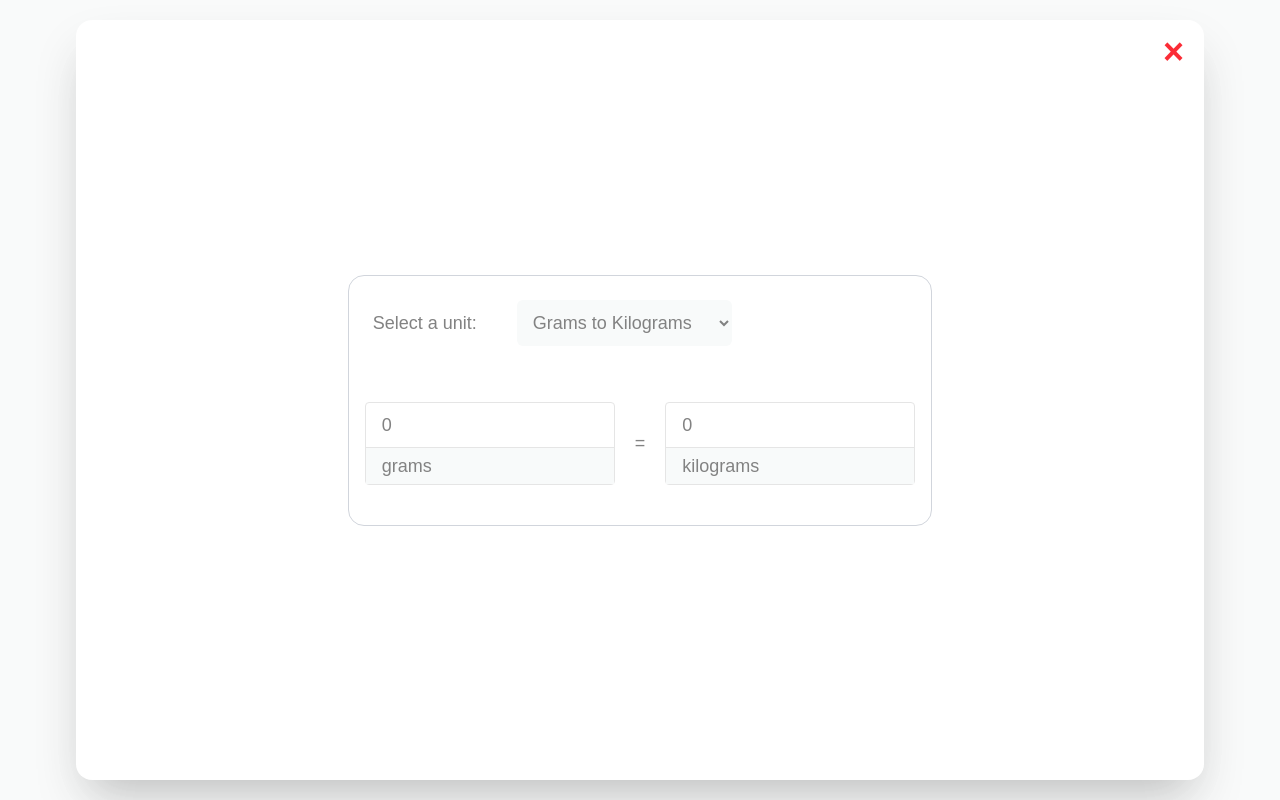
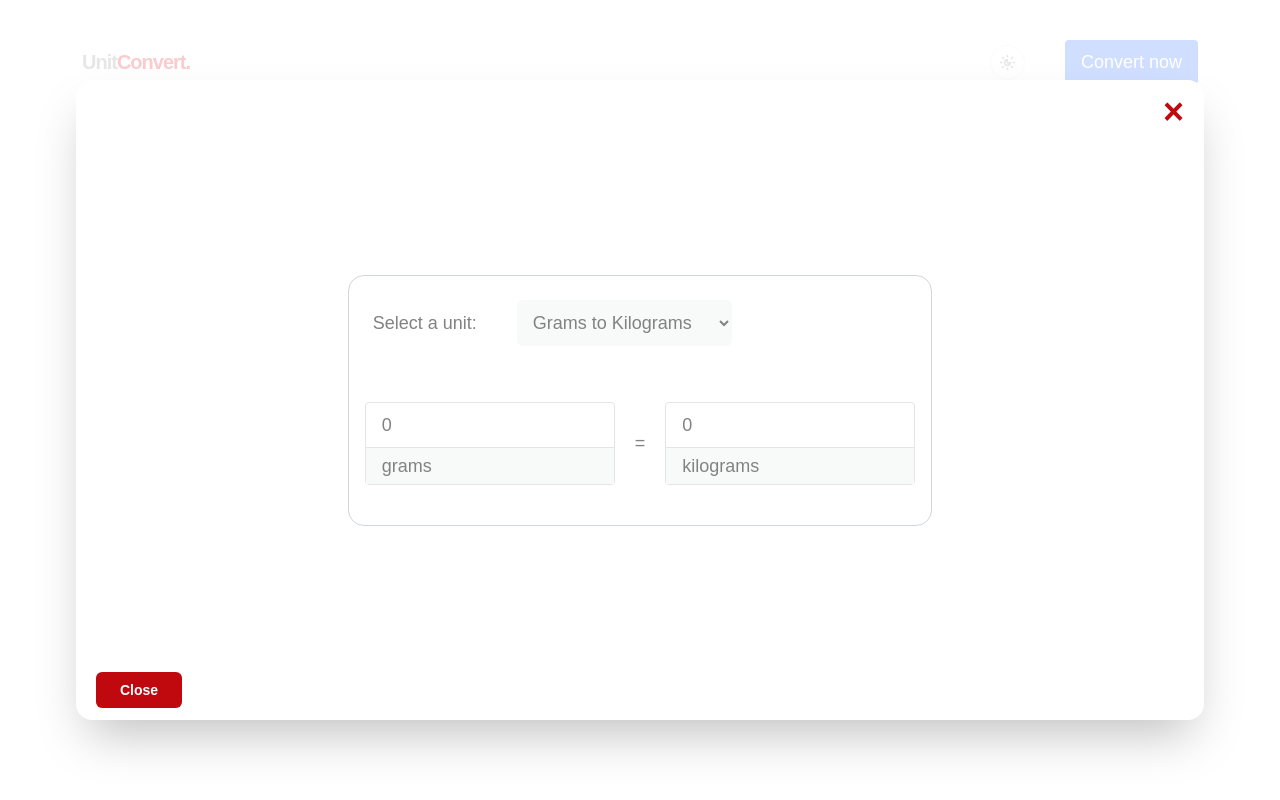
Before and after one commit to BernardSDev/unit.converter.frontend, a Next.js app: page / in a window 1280 px wide. Both pictures are taken after a click on the button "Convert". Built offline with nearby package versions, Linux system fonts and the light colour scheme; a web font is replaced by a local one.

Commit message:
Add close button in Modal.tsx

```diff
--- a/app/components/Modal.tsx
+++ b/app/components/Modal.tsx
@@ -28,15 +28,21 @@ export default function Modal({ isOpen, onClose, children }: ModalProps) {
     if (!modalRoot) return null;
 
     return ReactDOM.createPortal(
-        <div className="fixed inset-0 bg-secondary/85 flex items-center justify-center z-50">
-            <div className="fixed h-[95svh] w-[95vw] grid place-content-center rounded-2xl overflow-hidden container bg-background shadow-2xl">
+        <div className="fixed inset-0 bg-background/80 flex items-center justify-center z-50">
+            <div className="fixed h-[80svh] w-[95vw] grid place-content-center rounded-2xl overflow-hidden container bg-background shadow-2xl">
                 <button
                     onClick={onClose}
-                    className="absolute text-red-500 top-3 right-5 text-4xl font-bold cursor-pointer"
+                    className="absolute text-danger top-3 right-5 text-4xl font-bold cursor-pointer"
                 >
                     &times;
                 </button>
                 {children}
+                <button
+                    onClick={onClose}
+                    className="absolute text-white bottom-3 left-5 text-sm px-6 py-2 bg-danger font-semibold cursor-pointer rounded-md"
+                >
+                    Close
+                </button>
             </div>
         </div>,
         modalRoot
--- a/app/globals.css
+++ b/app/globals.css
@@ -6,6 +6,7 @@
 @theme inline {
   --color-background: var(--background);
   --color-secondary: var(--secondary);
+  --color-danger: var(--danger);
   --color-foreground: var(--foreground);
   --font-sans: var(--font-geist-sans);
   --font-mono: var(--font-geist-mono);
@@ -14,6 +15,7 @@
 :root {
   --background: #ffffff;
   --secondary: #F8FAFA;
+  --danger: #C0090F;
   --foreground: #828282;
   --font-geist-sans: "Geist Sans", system-ui, sans-serif;
   --font-geist-mono: "Geist Mono", monospace;
```
